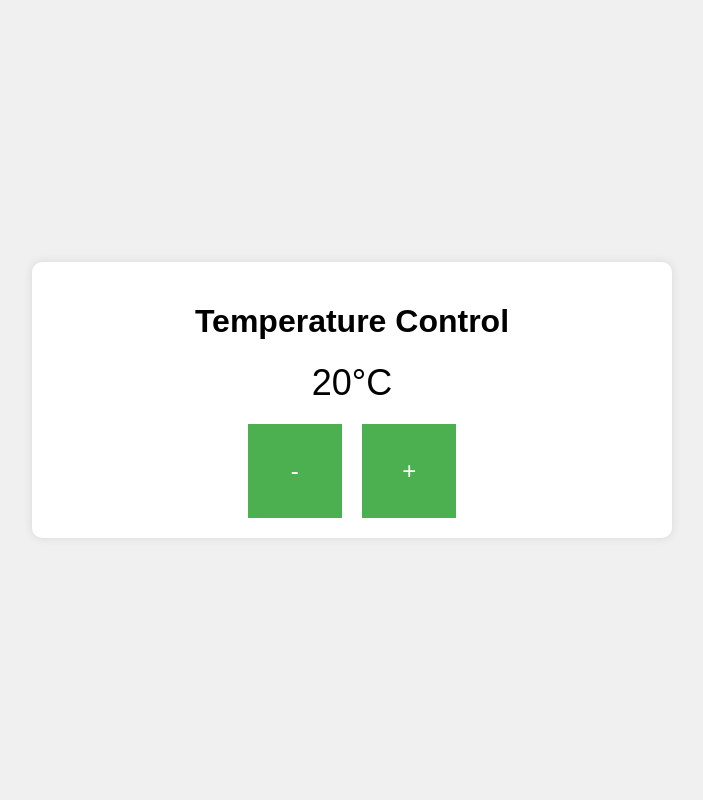
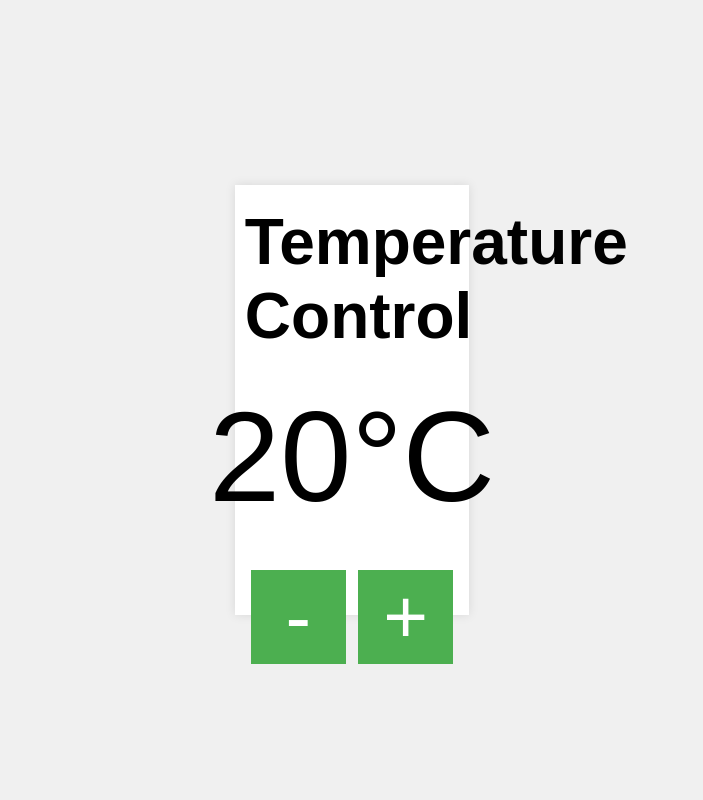
Before and after one commit to mohdhisham24/ThesisWebapp, a Flask app: page /infotainment_touch in a window 1280 px wide. Shown: the whole page, without its empty margins (288-991 px from the left). Run offline with Flask 3, Linux system fonts and the light colour scheme; some libraries are stand-ins or nearby versions.

Commit message:
screen fix v9

```diff
--- a/templates/infotainment_touch.html
+++ b/templates/infotainment_touch.html
@@ -2,41 +2,55 @@
 <html lang="en">
 <head>
     <meta charset="UTF-8">
-    <meta name="viewport" content="width=device-width, initial-scale=1.0">
+    <meta name="viewport" content="width=device-width, initial-scale=1.0, maximum-scale=1.0, user-scalable=no">
     <title>Infotainment Touch Screen</title>
     <style>
+        html, body {
+            margin: 0;
+            padding: 0;
+            width: 100%;
+            height: 100%;
+            overflow: hidden;
+        }
         body {
             font-family: Arial, sans-serif;
-            text-align: center;
             display: flex;
             justify-content: center;
             align-items: center;
-            height: 100vh;
-            margin: 0;
             background-color: #f0f0f0;
         }
         .container {
-            width: 80%;
-            max-width: 600px;
+            width: 62mm; /* 6.2cm width */
+            height: 114mm; /* 11.4cm height */
             background-color: #fff;
-            padding: 20px;
-            border-radius: 10px;
+            display: flex;
+            flex-direction: column;
+            justify-content: space-between;
+            padding: 10px;
+            box-sizing: border-box;
             box-shadow: 0 0 10px rgba(0,0,0,0.1);
         }
+        h1 {
+            font-size: 5vw;
+            margin: 10px 0;
+        }
         .temperature {
-            font-size: 36px;
+            font-size: 10vw;
             margin: 20px 0;
+            flex-grow: 1;
+            display: flex;
+            justify-content: center;
+            align-items: center;
         }
         .button-container {
             display: flex;
-            justify-content: center;
-            gap: 20px;
+            justify-content: space-around;
             margin-top: 20px;
         }
         .temp-button {
             width: 25mm;
             height: 25mm;
-            font-size: 24px;
+            font-size: 6vw;
             border: none;
             background-color: #4CAF50;
             color: white;
```
